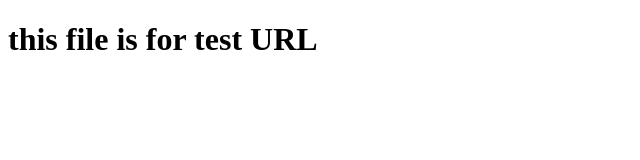
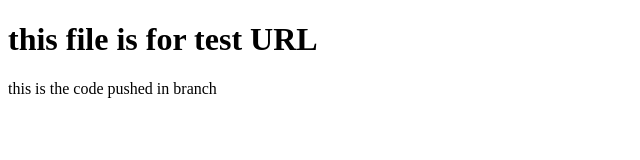
Before and after one commit to Sulok-Digital-Dev/my_project_test, a plain HTML site: page index.html in a window 1280 px wide. Shown: the whole page, without its empty margins (0-640 px from the left). Drawn offline with Linux system fonts and the light colour scheme.

Commit message:
extra code to show pushed changes

```diff
--- a/index.html
+++ b/index.html
@@ -6,6 +6,7 @@
     <meta name="viewport" content="width=device-width, initial-scale=1.0">
     <title>test</title>
     <h1>this file is for test URL</h1>
+    <p>this is the code pushed in branch</p>
 </head>
 <body>
 
```
